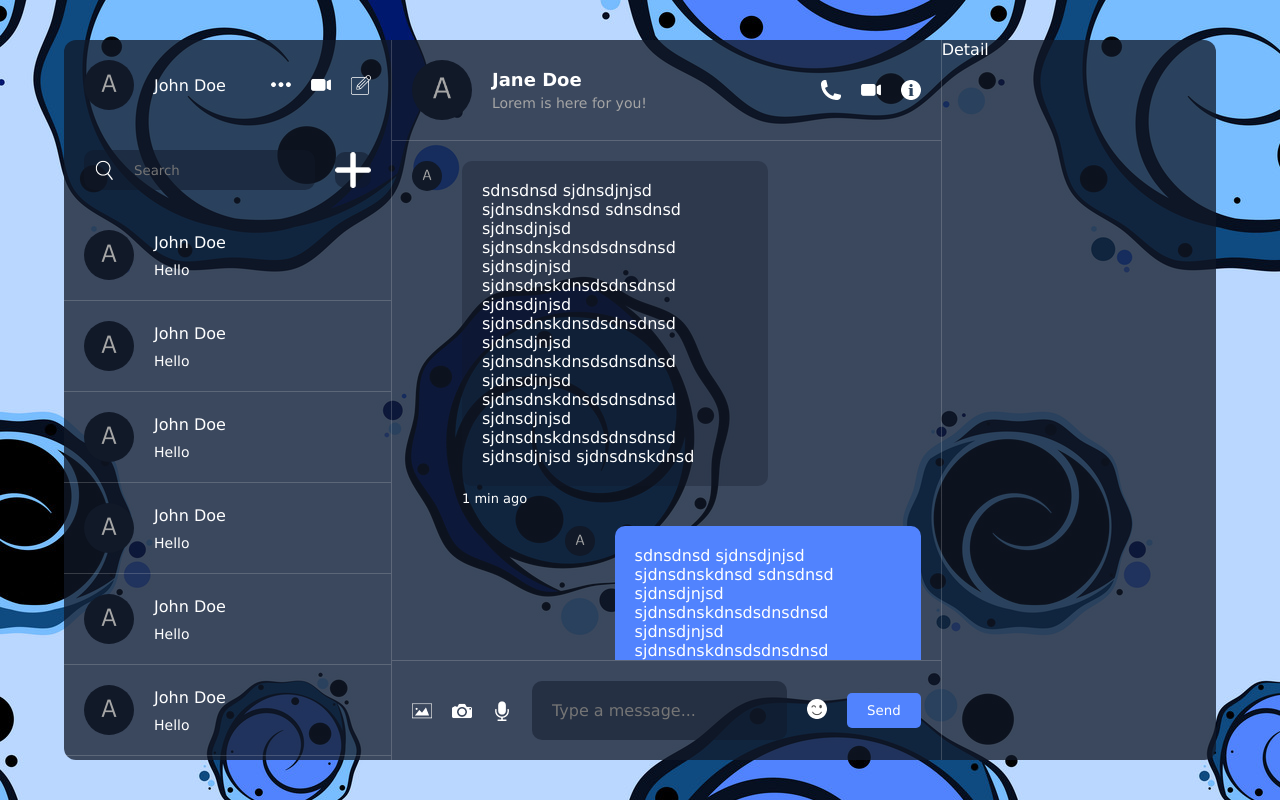
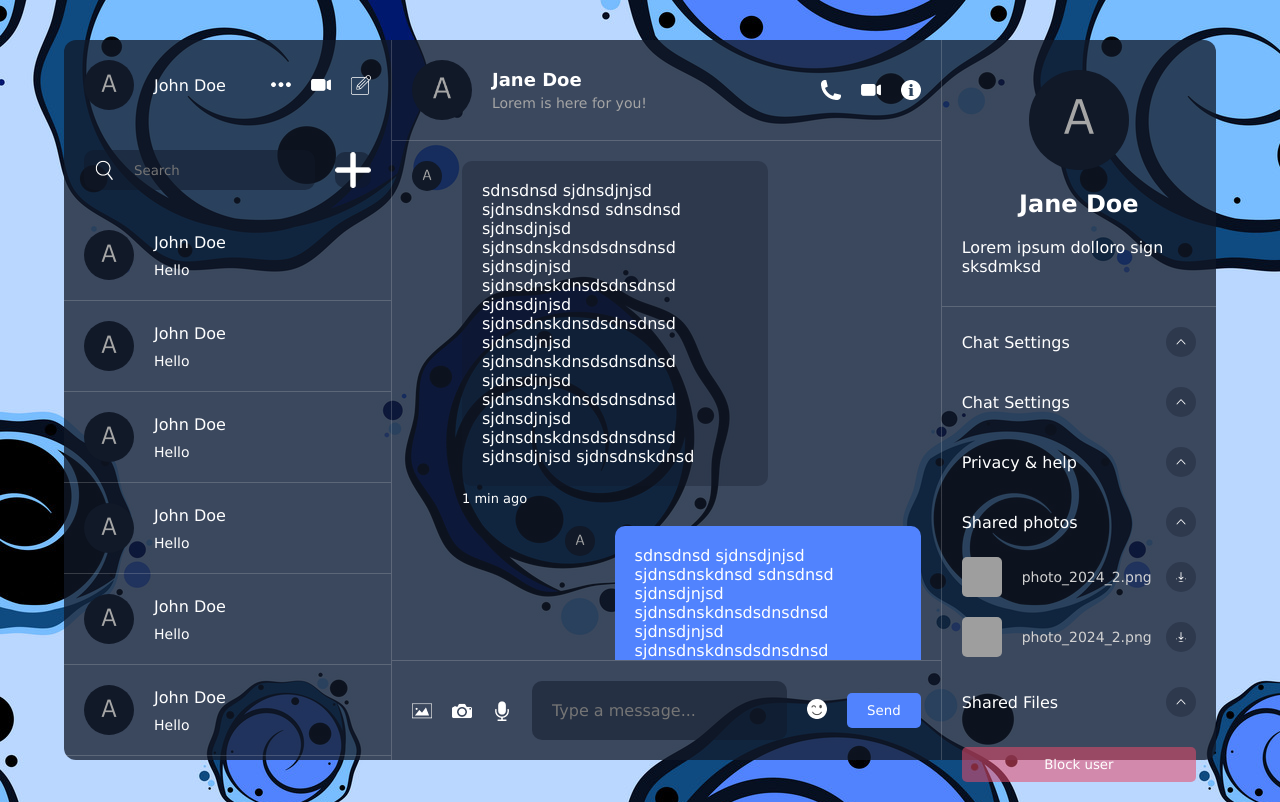
Before and after one commit to Gr8fulnez/Firbase-Chat, a React (Vite) app: page / in a window 1280 px wide. Built offline with nearby package versions, Linux system fonts and the light colour scheme; grey boxes are pictures that could not be loaded.

Commit message:
detail ui

```diff
--- a/src/components/chat/chat.css
+++ b/src/components/chat/chat.css
@@ -85,7 +85,7 @@
         display: flex;
         flex-direction: column;
         gap: 5px;
-img{
+        img {
           width: 100%;
           height: 300px;
           border-radius: 10px;
--- a/src/components/detail/Detail.jsx
+++ b/src/components/detail/Detail.jsx
@@ -1,10 +1,73 @@
-import React from 'react'
-import './detail.css'
+import React from "react";
+import "./detail.css";
 
 const Detail = () => {
   return (
-    <div className='detail'>Detail</div>
-  )
-}
+    <div className="detail">
+      <div className="detail">
+        <div className="user">
+          <img src="./avatar.png" alt="" />
+          <h2>Jane Doe</h2>
+          <p>Lorem ipsum dolloro sign sksdmksd</p>
+        </div>
+        <div className="info">
+          <div className="option">
+            <div className="title">
+              <span>Chat Settings</span>
+              <img src="./arrowUp.png" alt="" />
+            </div>
+          </div>
+          <div className="option">
+            <div className="title">
+              <span>Chat Settings</span>
+              <img src="./arrowUp.png" alt="" />
+            </div>
+          </div>
+          <div className="option">
+            <div className="title">
+              <span>Privacy & help</span>
+              <img src="./arrowUp.png" alt="" />
+            </div>
+          </div>
+          <div className="option">
+            <div className="title">
+              <span>Shared photos</span>
+              <img src="./arrowUp.png" alt="" />
+            </div>
+            <div className="photos">
+              <div className="photoItem">
+                <div className="photoDetail">
+                  <img
+                    src="https://images.pexels.com/photos/5016644/pexels-photo-5016644.jpeg?auto=compress&cs=tinysrgb&w=600&lazy=load"
+                    alt=""
+                  />
+                  <span>photo_2024_2.png</span>
+                </div>
+                <img src="./download.png" alt="" className="icon" />
+              </div>
+              <div className="photoItem">
+                <div className="photoDetail">
+                  <img
+                    src="https://images.pexels.com/photos/5016644/pexels-photo-5016644.jpeg?auto=compress&cs=tinysrgb&w=600&lazy=load"
+                    alt=""
+                  />
+                  <span>photo_2024_2.png</span>
+                </div>
+                <img src="./download.png" alt="" className="icon" />
+              </div>
+            </div>
+          </div>
+          <div className="option">
+            <div className="title">
+              <span>Shared Files</span>
+              <img src="./arrowUp.png" alt="" />
+            </div>
+          </div>
+          <button> Block user</button>
+        </div>
+      </div>
+    </div>
+  );
+};
 
-export default Detail
+export default Detail;
--- a/src/components/detail/detail.css
+++ b/src/components/detail/detail.css
@@ -1,3 +1,92 @@
-.detail{
-    flex: 1;
+.detail {
+  flex: 1;
+  /* overflow: scroll; */
+  .user {
+    padding: 30px 20px;
+    display: flex;
+    flex-direction: column;
+    align-items: center;
+    gap: 20px;
+    border-bottom: 1px solid #dddddd35;
+
+    img {
+      width: 100px;
+      height: 100px;
+      border-radius: 50%;
+      object-fit: cover;
+    }
+  }
+
+  .info {
+    padding: 20px;
+    display: flex;
+    flex-direction: column;
+    gap: 30px;
+    .option {
+      .title {
+        display: flex;
+        align-items: center;
+        justify-content: space-between;
+
+        img {
+          width: 30px;
+          height: 30px;
+          background-color: rgba(17, 25, 40, 0.3);
+          padding: 10px;
+          border-radius: 50%;
+          cursor: pointer;
+        }
+      }
+
+      .photos {
+        display: flex;
+        flex-direction: column;
+        gap: 20px;
+        margin-top: 20px;
+        .photoItem {
+          display: flex;
+          align-items: center;
+          justify-content: space-between;
+          .photoDetail {
+            display: flex;
+            align-items: center;
+            gap: 20px;
+
+            img {
+              width: 40px;
+              height: 40px;
+              border-radius: 5px;
+              object-fit: cover;
+            }
+            span {
+              font-size: 14px;
+              color: lightgray;
+              font-weight: 300;
+            }
+          }
+          .icon {
+            width: 30px;
+            height: 30px;
+            background-color: rgba(17, 25, 40, 0.3);
+            padding: 10px;
+            border-radius: 50%;
+            cursor: pointer;
+          }
+        }
+    }
 }
+
+        button{
+            padding: 10px 20px;
+                background-color: rgba(230, 74, 105, 0.553);
+            color: white;
+            border: none;
+            border-radius: 5px;
+            cursor: pointer;
+
+            &:hover{
+                background-color: rgba(220, 20, 60, 0.796);
+            }
+        }
+  }
+}
```
Lines whose indentation alone changed are shown as unchanged.
